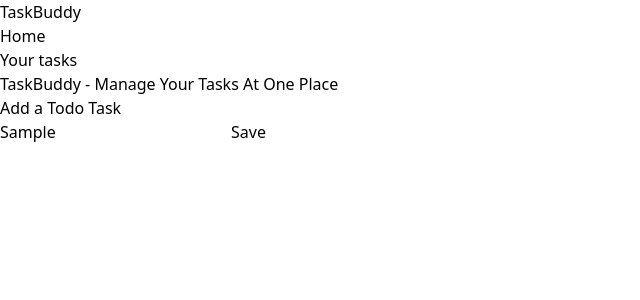
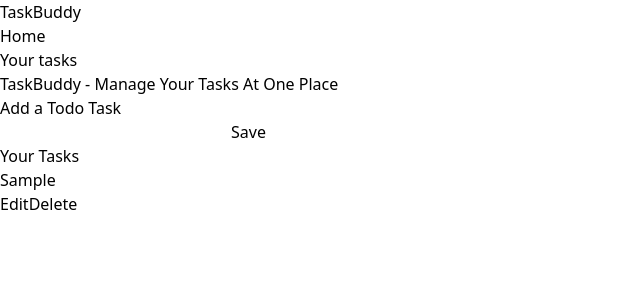
Before and after one commit to Gagan714/TaskBuddy, a React (Vite) app: page / in a window 1280 px wide. Both pictures are taken after typing "Sample" into the empty fields and a click on the button "Save". Shown: the top 300 px of the page, without its empty margins (0-640 px from the left). Built offline with nearby package versions, Linux system fonts and the light colour scheme.

Commit message:
done for the day

```diff
--- a/src/App.jsx
+++ b/src/App.jsx
@@ -1,5 +1,17 @@
+import { useState } from "react"
 import Navbar from "./components/Navbar"
 function App() {
+  const [task,setTask] = useState("")
+  const [tasks,setTasks]=useState([])
+  const handlechange=(e)=>{
+    setTask(e.target.value)
+  }
+  const handleclick=()=>{
+    if(task.trim().length!==0){
+      setTasks([...tasks,{task}])
+      setTask("")
+    }
+  }
   return (
     <div>
       <Navbar/>
@@ -8,9 +20,20 @@
           <div className="font-bold px-28 py-1 text-2xl">TaskBuddy - Manage Your Tasks At One Place</div>
           <div className="font-bold px-2 py-2 text-xl">Add a Todo Task</div>
           <div className="flex justify-center items-center">
-          <input className="w-4/5 outline-none" type="text" />
-            <button className="border border-purple-600 px-3 rounded-2xl ml-2 text-white bg-purple-700">Save</button>
+          <input onChange={handlechange} className="w-4/5 outline-none" value={task} type="text" />
+            <button onClick={handleclick} className="border border-purple-600 px-3 rounded-2xl ml-2 text-white bg-purple-700">Save</button>
           </div>
+          <div className=" w-full h-[2px] bg-white mt-10 "></div>
+          <div className=" font-bold text-xl">Your Tasks</div>
+          {tasks.map(item=>{
+          return <div key={item.id} className="taskscontainer flex justify-between items-center my-2 mx-4">
+            <div className="mx-2 w-4/5 font-medium">{item.task}</div>
+            <div className="flex">
+            <button className="border border-purple-600 px-3 rounded-2xl ml-1 text-white bg-purple-700">Edit</button>
+          <button className="border border-purple-600 px-2 rounded-2xl ml-1 text-white bg-purple-700">Delete</button>
+            </div>
+          </div>
+          })}
         </div>
       </div>
     </div>
```
